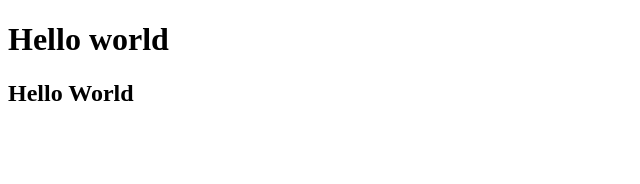
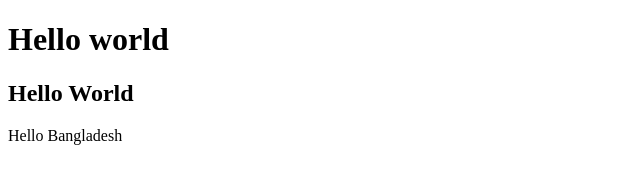
Before and after one commit to motiurdev/git-repo, a plain HTML site: page index.html in a window 1280 px wide. Shown: the whole page, without its empty margins (0-640 px from the left). Drawn offline with Linux system fonts and the light colour scheme.

Commit message:
add element

```diff
--- a/index.html
+++ b/index.html
@@ -9,5 +9,6 @@
 <body>
     <h1>Hello world</h1>
     <h2>Hello World</h2>
+    <p>Hello Bangladesh</p>
 </body>
 </html>
```
